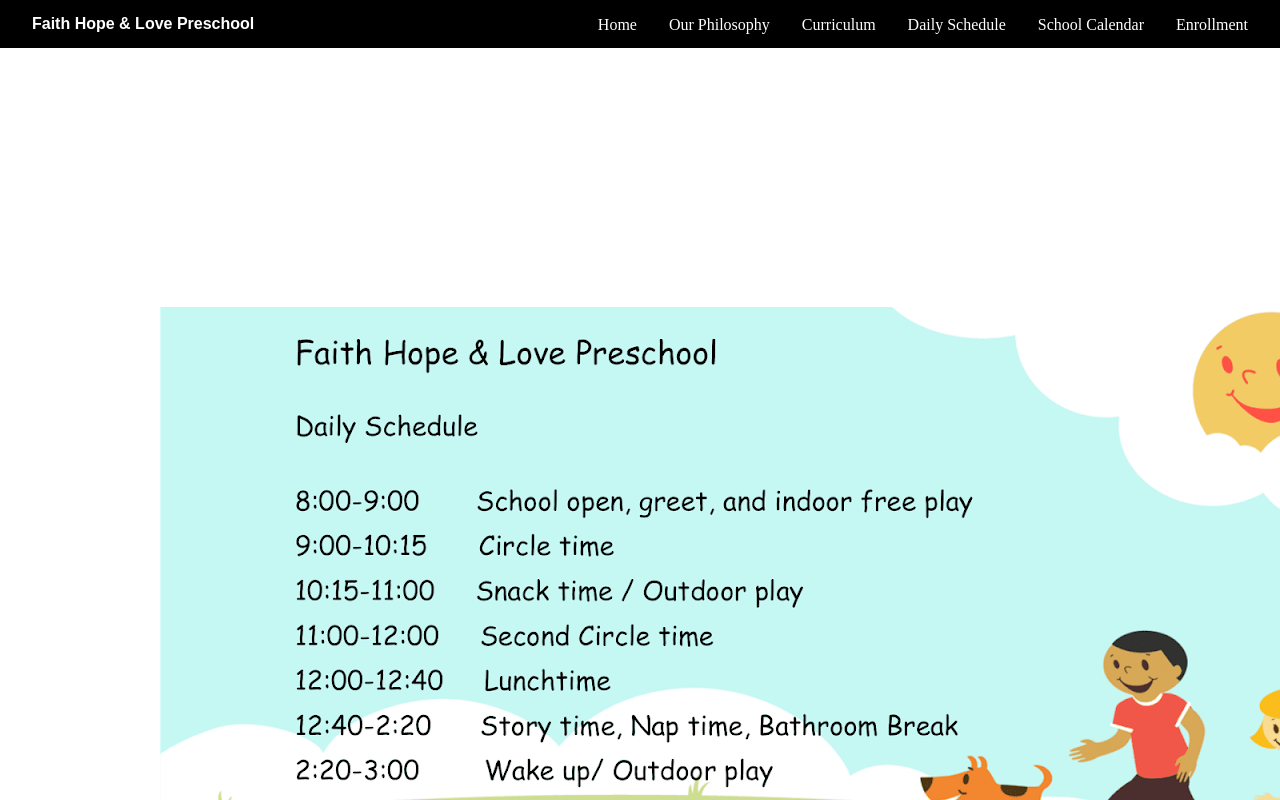
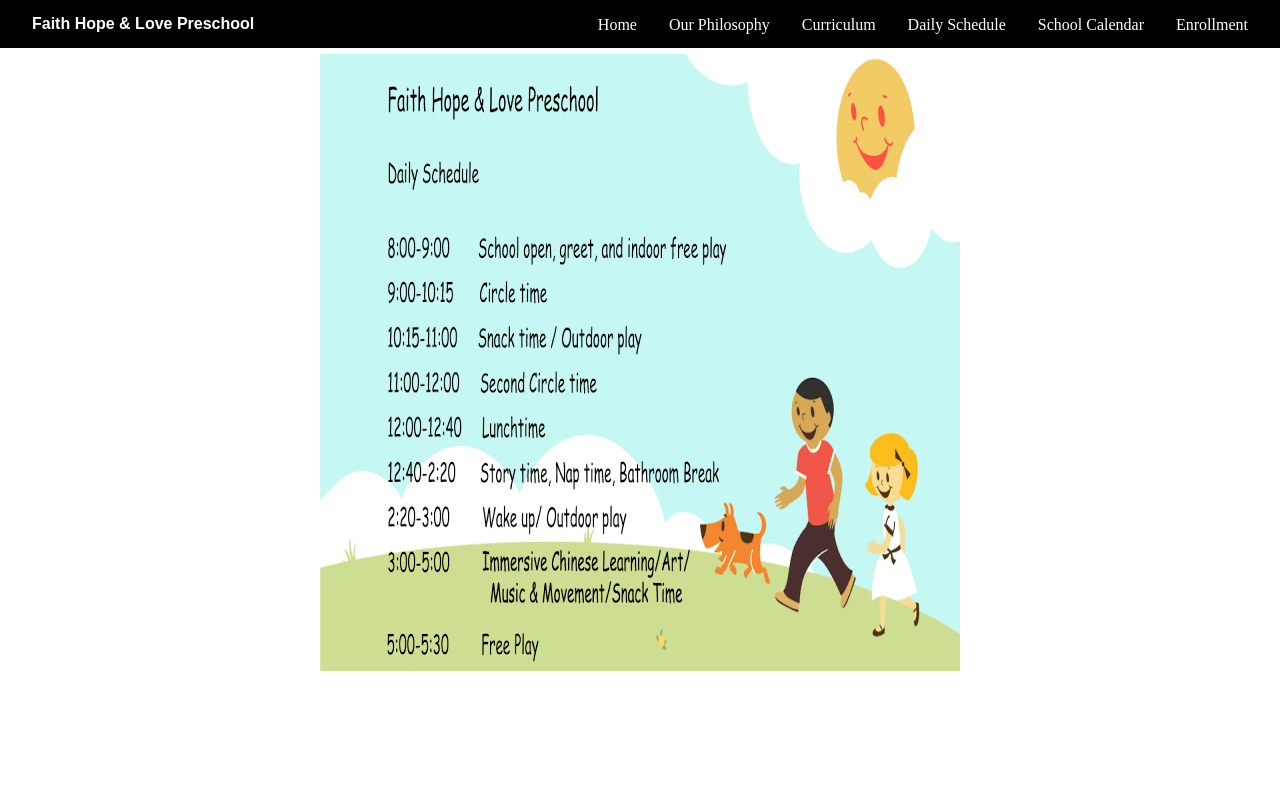
Before and after one commit to Alexlee8888/fhlpreschool.github.io, a Next.js app: page /daily-schedule in a window 1280 px wide. Shown: the top 800 px of the page. Built offline with nearby package versions, Linux system fonts and the light colour scheme.

Commit message:
kinda centered, aspect ratio messed up

```diff
--- a/pages/daily-schedule/index.js
+++ b/pages/daily-schedule/index.js
@@ -5,13 +5,15 @@ import styles from './index.module.css';
 
 export default function DailySchedulePage() {
     return (
-        <div className={styles.container}>
-            <div className={styles.body}>
-                <Image
-                    src = {schedule}
-                    alt = "Schedule"
-                />
-            </div>
+        <div>
+            <br/>
+            <br/>
+            <br/>
+            <Image
+                src={schedule}
+                alt="Schedule"
+                className={styles.center}
+            />
         </div>
     );
 }
--- a/pages/daily-schedule/index.module.css
+++ b/pages/daily-schedule/index.module.css
@@ -1,16 +1,6 @@
-.container {
-  width: 100%;
-  align-items: center;
-  justify-content: center;
-}
-
-.body {
-  padding: 2% 12.5%;
-  margin-top: 22%;
+.center {
+  display: block;
   margin-left: auto;
   margin-right: auto;
-  display: table;
-  vertical-align: middle;
-  justify-content: center;
-  text-align: center;
+  width: 50%;
 }
```
